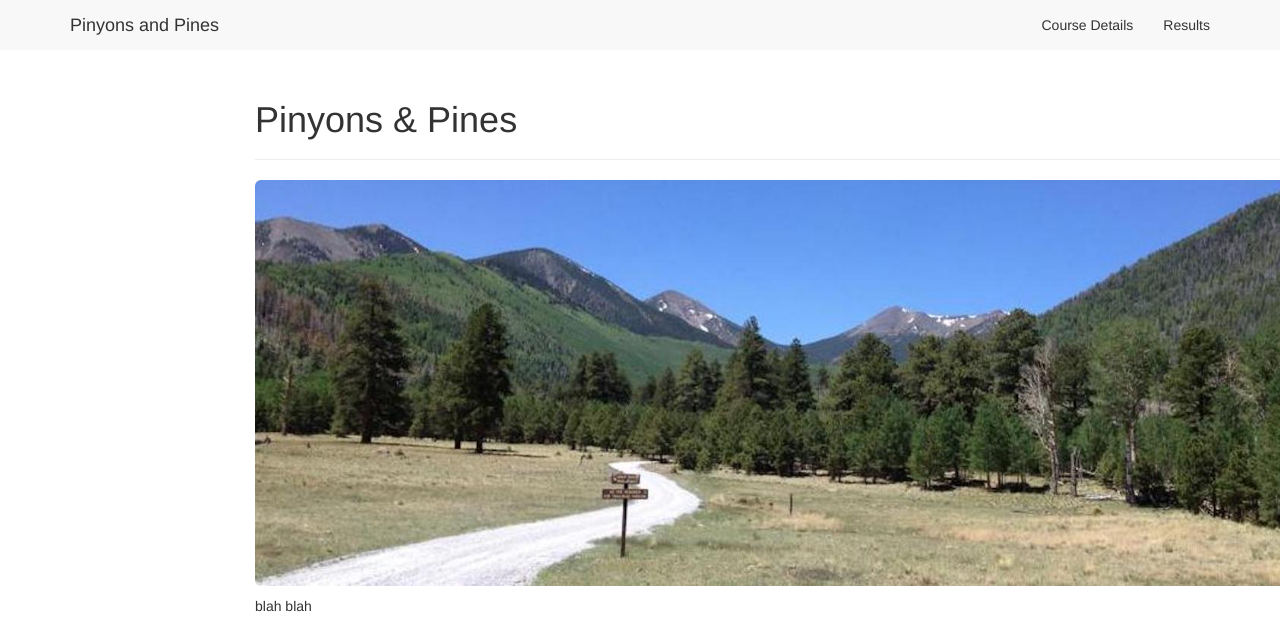
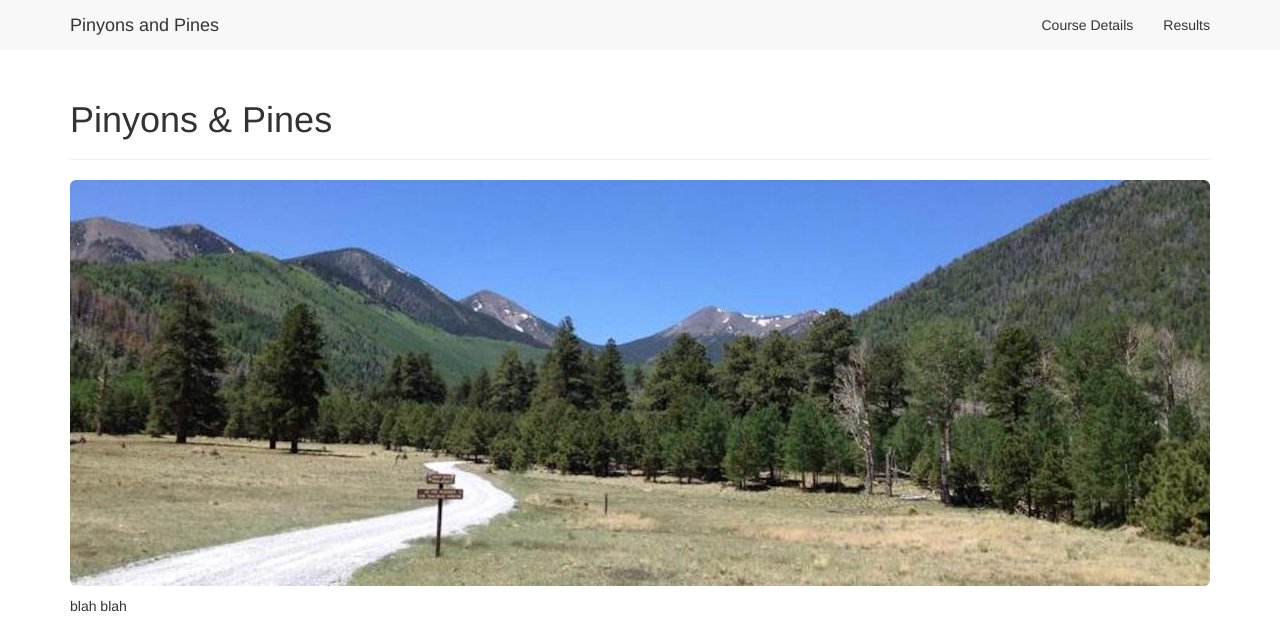
Before and after one commit to dcernst/PinyonsPines, a Jekyll site: the page built from index.md, in a window 1280 px wide and 1391 px high. Shown: the top 624 px of the window. Built offline with Jekyll 4.4.1, drawn with Linux system fonts in a browser that asks for light colours; nearby versions of some CDN libraries; grey boxes are pictures that could not be loaded.

Commit message:
Update to css

```diff
--- a/css/extra.css
+++ b/css/extra.css
@@ -1,12 +1,12 @@
-body {
+/* body {
     max-width: 800px;
     margin: 0 auto;
+} */
+
+.container-fluid {
+  max-width: 700px;
+  margin: 0 auto;
 }
-
-/* .container-fluid {
-  max-width: 980px;
-  margin: 0 auto;
-} */
 
 .post-meta {
   font-size: small-font-size;
```
